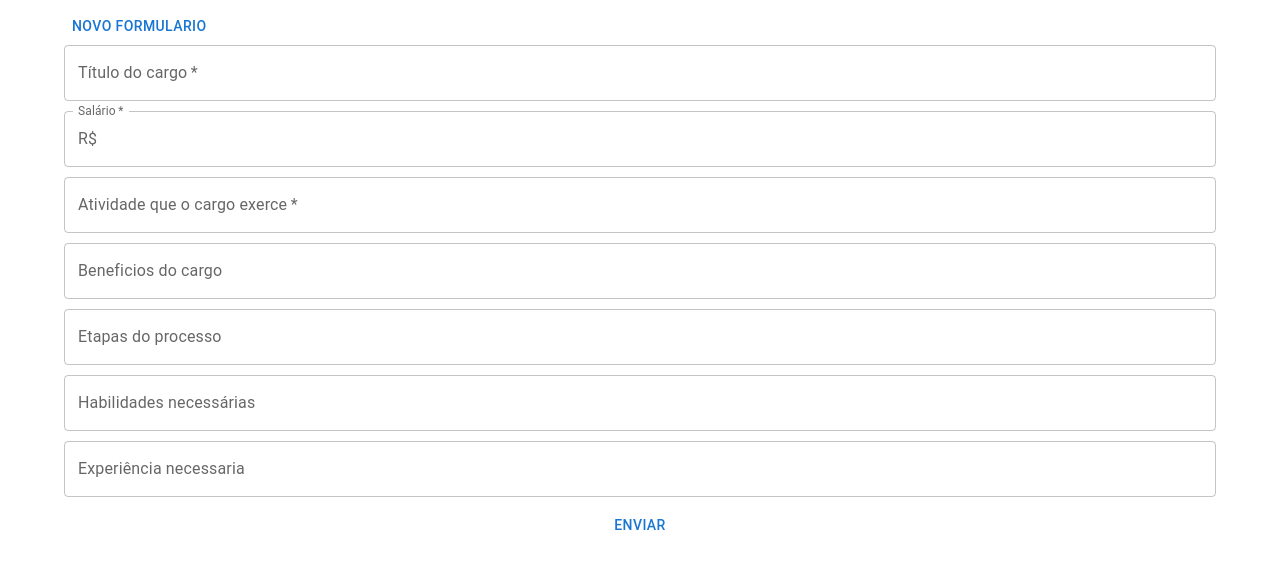
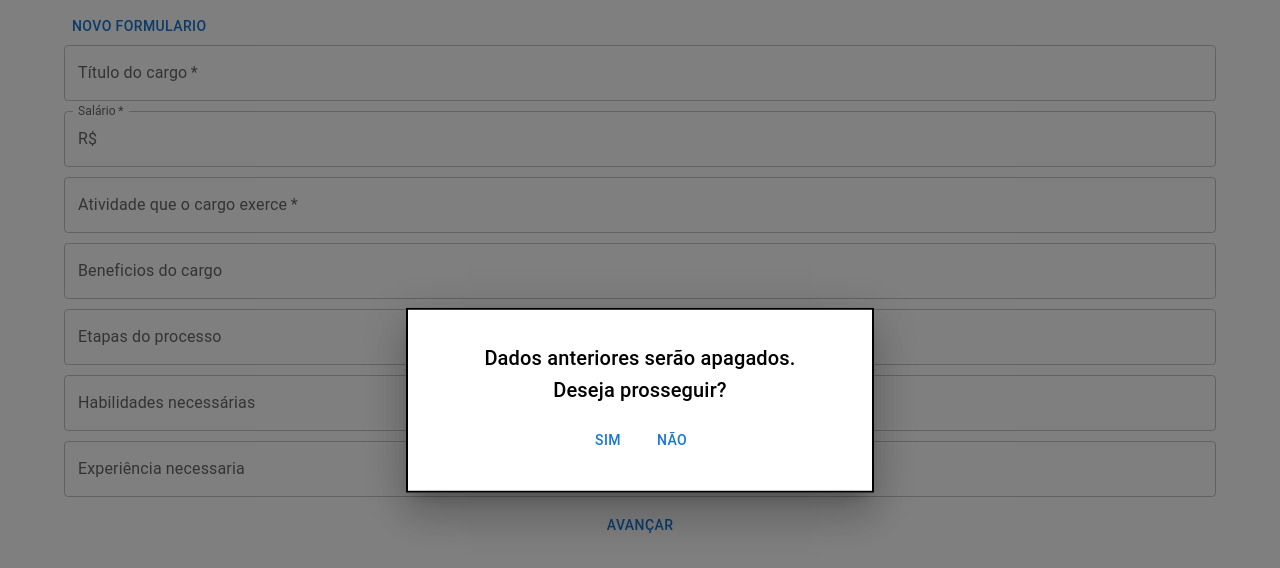
Before and after one commit to Notye1K/jobGenerator, a React (Vite) app: page / in a window 1280 px wide. Both pictures are taken after a click on the button "NOVO FORMULARIO". Shown: the top 568 px of the page. Built offline with nearby package versions, Linux system fonts and the light colour scheme.

Commit message:
feat: add alert and modal - style: add prettier config

```diff
--- a/src/App.jsx
+++ b/src/App.jsx
@@ -1,40 +1,48 @@
-
-import { useState } from "react"
-import { BrowserRouter, Route, Routes } from "react-router-dom";
-import Form from "./components/Form";
-import Header from "./components/Header";
-import Summary from "./components/Summary";
+import { useState } from 'react'
+import { BrowserRouter, Route, Routes } from 'react-router-dom'
+import { AlertProvider } from './components/AlertContext'
+import Form from './components/Form'
+import Header from './components/Header'
+import Summary from './components/Summary'
 
 function App() {
     const emptyForm = {
-    title: "",
-    salary: "",
+        title: '',
+        salary: '',
         bonus: [],
-    activity: "",
+        activity: '',
         phases: [],
         skills: [],
-    experience: "",
-  };
+        experience: '',
+    }
     const test = {
-    title: "Front",
-    salary: "6000",
+        title: 'Front',
+        salary: '6000',
         bonus: ['saude', 'educação'],
-    activity: "codar o dia inteiro e pesquisar",
+        activity: 'codar o dia inteiro e pesquisar',
         phases: ['entrevista', 'propsta'],
         skills: ['softSkill', 'hardSkill'],
-    experience: "1 mês",
-  };
-  const [form, setForm] = useState(test);
+        experience: '1 mês',
+    }
+    const [form, setForm] = useState(emptyForm)
 
     return (
         <BrowserRouter>
-    <Header setForm={setForm} emptyForm={emptyForm}/>
+            <AlertProvider>
+                <Header setForm={setForm} emptyForm={emptyForm} />
                 <Routes>
-      <Route path="/" element={<Form form={form} setForm={setForm}/>}/>
-      <Route path="/resumo" element={<Summary form={form} setForm={setForm}/>}/>
+                    <Route
+                        path="/"
+                        element={<Form form={form} setForm={setForm} />}
+                    />
+                    <Route
+                        path="/resumo"
+                        element={<Summary form={form} setForm={setForm} />}
+                    />
                 </Routes>
+            </AlertProvider>
         </BrowserRouter>
-  );
+    )
 }
 
 export default App
--- /dev/null
+++ b/src/components/AlertContext.jsx
@@ -0,0 +1,46 @@
+import { Snackbar } from '@mui/material'
+import { createContext, forwardRef } from 'react'
+import { useState } from 'react'
+import MuiAlert from '@mui/material/Alert'
+
+const AlertContext = createContext()
+
+const Alert = forwardRef(function Alert(props, ref) {
+    return <MuiAlert elevation={6} ref={ref} variant="filled" {...props} />
+})
+
+export function AlertProvider({ children }) {
+    const [message, setMessage] = useState('')
+    const [open, setOpen] = useState(false)
+
+    const handleClose = (event, reason) => {
+        if (reason === 'clickaway') {
+            return
+        }
+        setOpen(false)
+    }
+
+    return (
+        <AlertContext.Provider
+            value={{
+                message,
+                setMessage,
+                open,
+                setOpen,
+            }}
+        >
+            <Snackbar open={open} autoHideDuration={6000} onClose={handleClose}>
+                <Alert
+                    onClose={handleClose}
+                    severity="error"
+                    sx={{ width: '100%' }}
+                >
+                    {message}
+                </Alert>
+            </Snackbar>
+            {children}
+        </AlertContext.Provider>
+    )
+}
+
+export default AlertContext
--- a/src/components/Form.jsx
+++ b/src/components/Form.jsx
@@ -5,50 +5,51 @@ import {
     Container,
     InputAdornment,
     TextField,
-} from "@mui/material";
-import { useNavigate } from "react-router-dom";
+} from '@mui/material'
+import { useNavigate } from 'react-router-dom'
 
 function Form({ form, setForm }) {
-
     const navigate = useNavigate()
 
     function handleChange(name) {
         return (event, newValue) => {
-      if (name === "bonus" || name === "phases" || name === "skills") {
-        setForm({ ...form, [name]: newValue });
+            if (name === 'bonus' || name === 'phases' || name === 'skills') {
+                setForm({ ...form, [name]: newValue })
             } else {
-        setForm({ ...form, [name]: event.target.value });
+                setForm({ ...form, [name]: event.target.value })
             }
-    };
+        }
     }
 
     function handleSubmit(event) {
-    event.preventDefault();
+        event.preventDefault()
         navigate('/resumo')
     }
     return (
         <Container
             component="form"
-      sx={{ display: "flex", flexDirection: "column", gap: "10px" }}
+            sx={{ display: 'flex', flexDirection: 'column', gap: '10px' }}
             onSubmit={handleSubmit}
         >
             <TextField
                 id="outlined-basic"
                 label="Título do cargo"
                 variant="outlined"
-        onChange={handleChange("title")}
+                onChange={handleChange('title')}
                 value={form.title}
                 required
             />
             <TextField
                 value={form.salary}
-        onChange={handleChange("salary")}
+                onChange={handleChange('salary')}
                 label="Salário"
                 id="outlined-start-adornment"
                 type="number"
                 required
                 InputProps={{
-          startAdornment: <InputAdornment position="start">R$</InputAdornment>,
+                    startAdornment: (
+                        <InputAdornment position="start">R$</InputAdornment>
+                    ),
                 }}
             />
             <TextField
@@ -57,7 +58,7 @@ function Form({ form, setForm }) {
                 variant="outlined"
                 multiline
                 value={form.activity}
-        onChange={handleChange("activity")}
+                onChange={handleChange('activity')}
                 required
             />
             <Autocomplete
@@ -65,7 +66,7 @@ function Form({ form, setForm }) {
                 id="tags-filled"
                 options={[]}
                 value={form.bonus}
-        onChange={handleChange("bonus")}
+                onChange={handleChange('bonus')}
                 defaultValue={[]}
                 freeSolo
                 renderTags={(value, getTagProps) =>
@@ -91,7 +92,7 @@ function Form({ form, setForm }) {
                 id="tags-filled"
                 options={[]}
                 value={form.phases}
-        onChange={handleChange("phases")}
+                onChange={handleChange('phases')}
                 defaultValue={[]}
                 freeSolo
                 renderTags={(value, getTagProps) =>
@@ -117,7 +118,7 @@ function Form({ form, setForm }) {
                 id="tags-filled"
                 options={[]}
                 value={form.skills}
-        onChange={handleChange("skills")}
+                onChange={handleChange('skills')}
                 defaultValue={[]}
                 freeSolo
                 renderTags={(value, getTagProps) =>
@@ -141,12 +142,12 @@ function Form({ form, setForm }) {
                 id="outlined-basic"
                 label="Experiência necessaria"
                 value={form.experience}
-        onChange={handleChange("experience")}
+                onChange={handleChange('experience')}
                 variant="outlined"
             />
-      <Button type="submit">enviar</Button>
+            <Button type="submit">Avançar</Button>
         </Container>
-  );
+    )
 }
 
-export default Form;
+export default Form
--- a/src/components/Header.jsx
+++ b/src/components/Header.jsx
@@ -1,18 +1,21 @@
-import { Button } from "@mui/material"
-import { Container } from "@mui/system"
-import { useNavigate } from "react-router-dom"
+import { Button } from '@mui/material'
+import { Container } from '@mui/system'
+import { useNavigate } from 'react-router-dom'
+import NewFormModal from './NewFormModal'
 
-function Header({setForm, emptyForm}){
+function Header({ setForm, emptyForm }) {
     const navigate = useNavigate()
 
-    function handleClick(){
-      setForm(emptyForm);
-      navigate('/')
+    function handleClick() {
+        setForm(emptyForm)
+        navigate('/')
     }
-    return(
-    <Container>
-        <Button onClick={handleClick} >Novo formulario</Button>
-    </Container>
+    return (
+        <Container>
+            <NewFormModal handleClick={handleClick}>
+                Novo formulario
+            </NewFormModal>
+        </Container>
     )
 }
 
--- /dev/null
+++ b/src/components/NewFormModal.jsx
@@ -0,0 +1,62 @@
+import * as React from 'react'
+import Box from '@mui/material/Box'
+import Button from '@mui/material/Button'
+import Typography from '@mui/material/Typography'
+import Modal from '@mui/material/Modal'
+
+const style = {
+    position: 'absolute',
+    top: '50%',
+    left: '50%',
+    transform: 'translate(-50%, -50%)',
+    width: 400,
+    bgcolor: 'background.paper',
+    border: '2px solid #000',
+    boxShadow: 24,
+    p: 4,
+    display: 'flex',
+    flexDirection: 'column',
+    alignItems: 'center',
+}
+
+export default function NewFormModal({ handleClick }) {
+    const [open, setOpen] = React.useState(false)
+    const handleOpen = () => setOpen(true)
+    const handleClose = () => setOpen(false)
+
+    return (
+        <div>
+            <Button onClick={handleOpen}>Novo formulario</Button>
+            <Modal
+                open={open}
+                onClose={handleClose}
+                aria-labelledby="modal-modal-title"
+                aria-describedby="modal-modal-description"
+            >
+                <Box sx={style}>
+                    <Typography
+                        id="modal-modal-title"
+                        variant="h6"
+                        component="h2"
+                        sx={{ textAlign: 'center' }}
+                    >
+                        Dados anteriores serão apagados.
+                        <br />
+                        Deseja prosseguir?
+                    </Typography>
+                    <Box sx={{ mt: 2 }}>
+                        <Button
+                            onClick={() => {
+                                handleClick()
+                                handleClose()
+                            }}
+                        >
+                            Sim
+                        </Button>
+                        <Button onClick={handleClose}>Não</Button>
+                    </Box>
+                </Box>
+            </Modal>
+        </div>
+    )
+}
--- a/src/components/Summary.jsx
+++ b/src/components/Summary.jsx
@@ -1,52 +1,74 @@
-import { Box, Button, Container, Typography } from "@mui/material"
-import { useEffect } from "react";
-import { useNavigate } from "react-router-dom";
+import { Box, Button, Container, Typography } from '@mui/material'
+import { useContext, useEffect } from 'react'
+import { useNavigate } from 'react-router-dom'
+import AlertContext from './AlertContext'
 
-function Summary({form, setForm}){
+function Summary({ form, setForm }) {
+    const navigate = useNavigate()
+    const { setOpen, setMessage } = useContext(AlertContext)
 
-    const navigate = useNavigate()
-
-    useEffect(()=>{
+    useEffect(() => {
         if (!form.title || !form.salary || !form.activity) {
+            setMessage('Preencha os Campos antes de prosseguir')
+            setOpen(true)
             navigate('/')
-            return;
+            return
         }
-        setForm({...form, salary: parseFloat(form.salary).toFixed(2).toString()})
-    },[])
+        setForm({
+            ...form,
+            salary: parseFloat(form.salary).toFixed(2).toString(),
+        })
+    }, [])
 
     return (
-      <Container sx={{display: 'flex', flexDirection: 'column', gap: '10px'}}>
-        <Container sx={{display: 'flex', justifyContent: 'center'}}>
+        <Container
+            sx={{ display: 'flex', flexDirection: 'column', gap: '10px' }}
+        >
+            <Container sx={{ display: 'flex', justifyContent: 'center' }}>
                 <Typography variant="h3">{form.title}</Typography>
             </Container>
             <Box>
-            <Typography variant='h6'>Salário:</Typography>
-        <Typography variant="subtitle1" sx={{marginLeft: '20px'}}>R$: {form.salary}</Typography>
+                <Typography variant="h6">Salário:</Typography>
+                <Typography variant="subtitle1" sx={{ marginLeft: '20px' }}>
+                    R$: {form.salary}
+                </Typography>
             </Box>
             <Box>
-            <Typography variant='h6'>Atividades que você vai fazer no dia a dia:</Typography>
-        <Typography variant="subtitle1" sx={{marginLeft: '20px'}}>{form.activity}</Typography>
+                <Typography variant="h6">
+                    Atividades que você vai fazer no dia a dia:
+                </Typography>
+                <Typography variant="subtitle1" sx={{ marginLeft: '20px' }}>
+                    {form.activity}
+                </Typography>
             </Box>
             <Box>
-            <Typography variant='h6'>Beneficios:</Typography>
-        <Typography variant="subtitle1" sx={{marginLeft: '20px'}}>{form.bonus.join(" - ")}</Typography>
+                <Typography variant="h6">Beneficios:</Typography>
+                <Typography variant="subtitle1" sx={{ marginLeft: '20px' }}>
+                    {form.bonus.join(' - ')}
+                </Typography>
             </Box>
             <Box>
-            <Typography variant='h6'>Fases do processo:</Typography>
-        <Typography variant="subtitle1" sx={{marginLeft: '20px'}}>{form.phases.join(" => ")}</Typography>
+                <Typography variant="h6">Fases do processo:</Typography>
+                <Typography variant="subtitle1" sx={{ marginLeft: '20px' }}>
+                    {form.phases.join(' => ')}
+                </Typography>
             </Box>
             <Box>
-            <Typography variant='h6'>Habilidades necessárias:</Typography>
-        <Typography variant="subtitle1" sx={{marginLeft: '20px'}}>{form.skills.join(", ")}</Typography>
+                <Typography variant="h6">Habilidades necessárias:</Typography>
+                <Typography variant="subtitle1" sx={{ marginLeft: '20px' }}>
+                    {form.skills.join(', ')}
+                </Typography>
             </Box>
             <Box>
-            <Typography variant='h6'>Experiência necessária:</Typography>
-        <Typography variant="subtitle1" sx={{marginLeft: '20px'}}>{form.experience}</Typography>
+                <Typography variant="h6">Experiência necessária:</Typography>
+                <Typography variant="subtitle1" sx={{ marginLeft: '20px' }}>
+                    {form.experience}
+                </Typography>
             </Box>
-        <Button onClick={() => navigate("/")}>Voltar</Button>
+            <Button onClick={() => navigate('/')}>Voltar</Button>
             <Button>Exportar</Button>
         </Container>
-    );
+    )
 }
 
 export default Summary
--- a/src/main.jsx
+++ b/src/main.jsx
@@ -3,7 +3,7 @@ import ReactDOM from 'react-dom/client'
 import App from './App'
 
 ReactDOM.createRoot(document.getElementById('root')).render(
-  <React.StrictMode>
-    <App />
-  </React.StrictMode>
+    <React.StrictMode>
+        <App />
+    </React.StrictMode>
 )
```
Also changed, not shown: 1 other file (tests, documents, lock files or other folders). Lines whose indentation alone changed are shown as unchanged.
